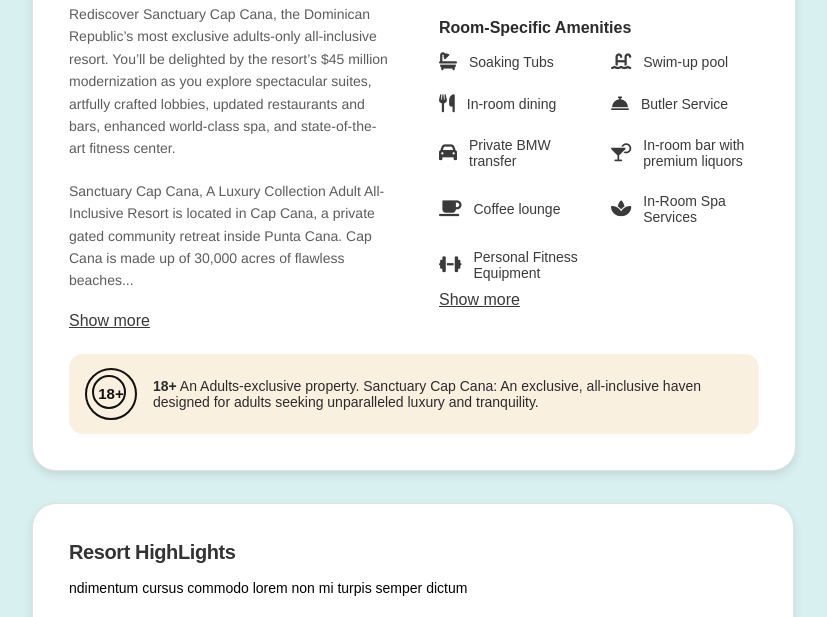
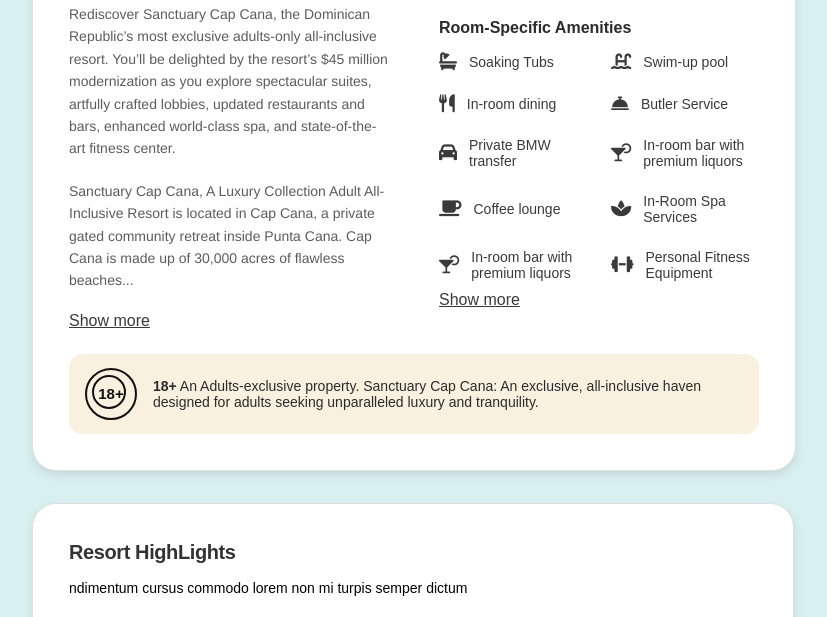
Before and after one commit to NaimurRahmannn/w3assignment-02-Internship-, a website: page public/index.html in a window 1280 px wide. Shown: the part 905-1522 px from the top of the page, without its empty margins (16-843 px from the left). Drawn offline with Linux system fonts and the light colour scheme.

Commit message:
fix: fix odd number entries problem in right side about section(solved section break)

```diff
--- a/public/index.html
+++ b/public/index.html
@@ -220,6 +220,10 @@
                   <li class="about-card__amenity">
                     <i class="fa-solid fa-spa"></i>
                     <span>In-Room Spa Services</span>
+                  </li>
+                   <li class="about-card__amenity">
+                    <i class="fa-solid fa-cocktail"></i>
+                    <span>In-room bar with premium liquors</span>
                   </li>
                   <li class="about-card__amenity">
                     <i class="fa-solid fa-dumbbell"></i>
```
